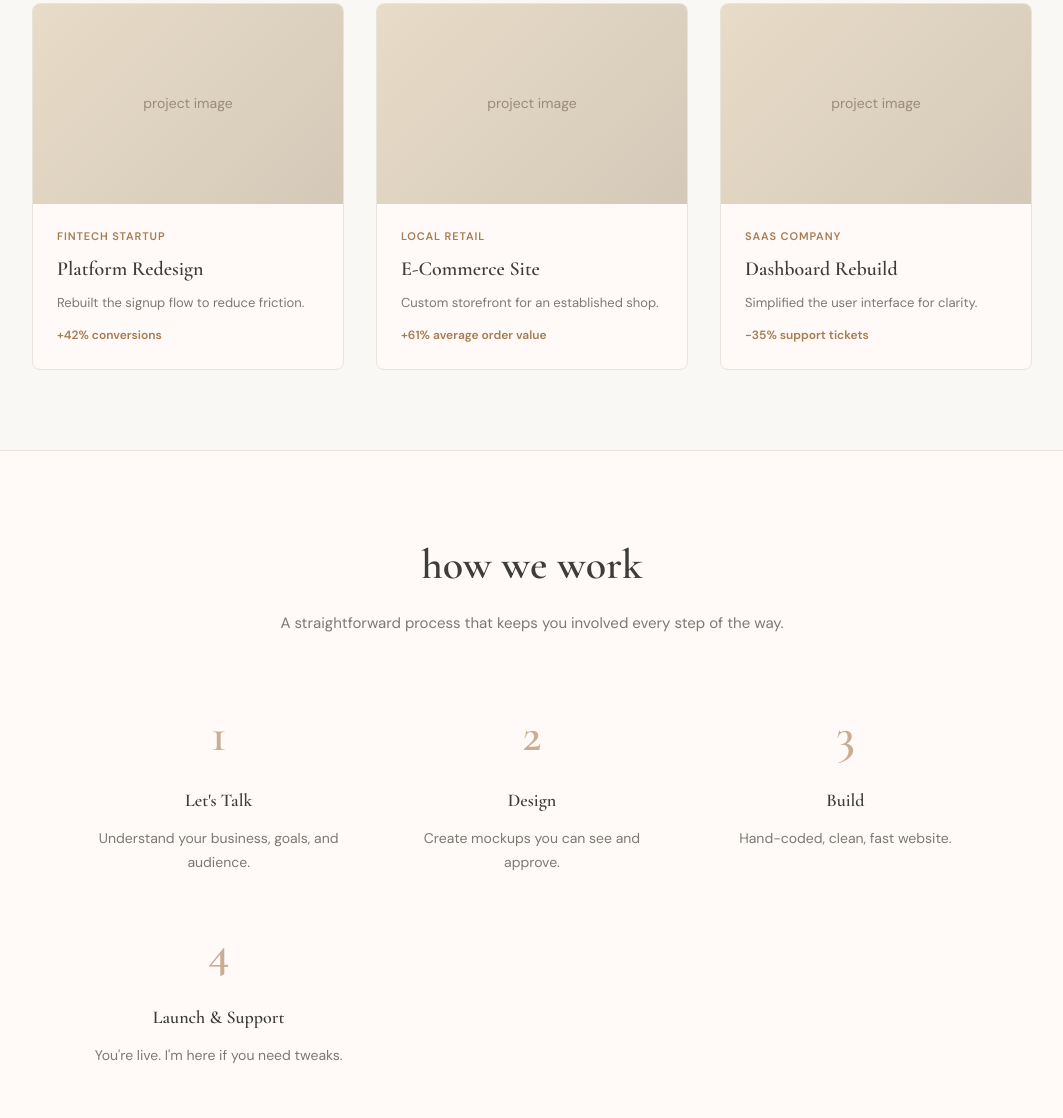
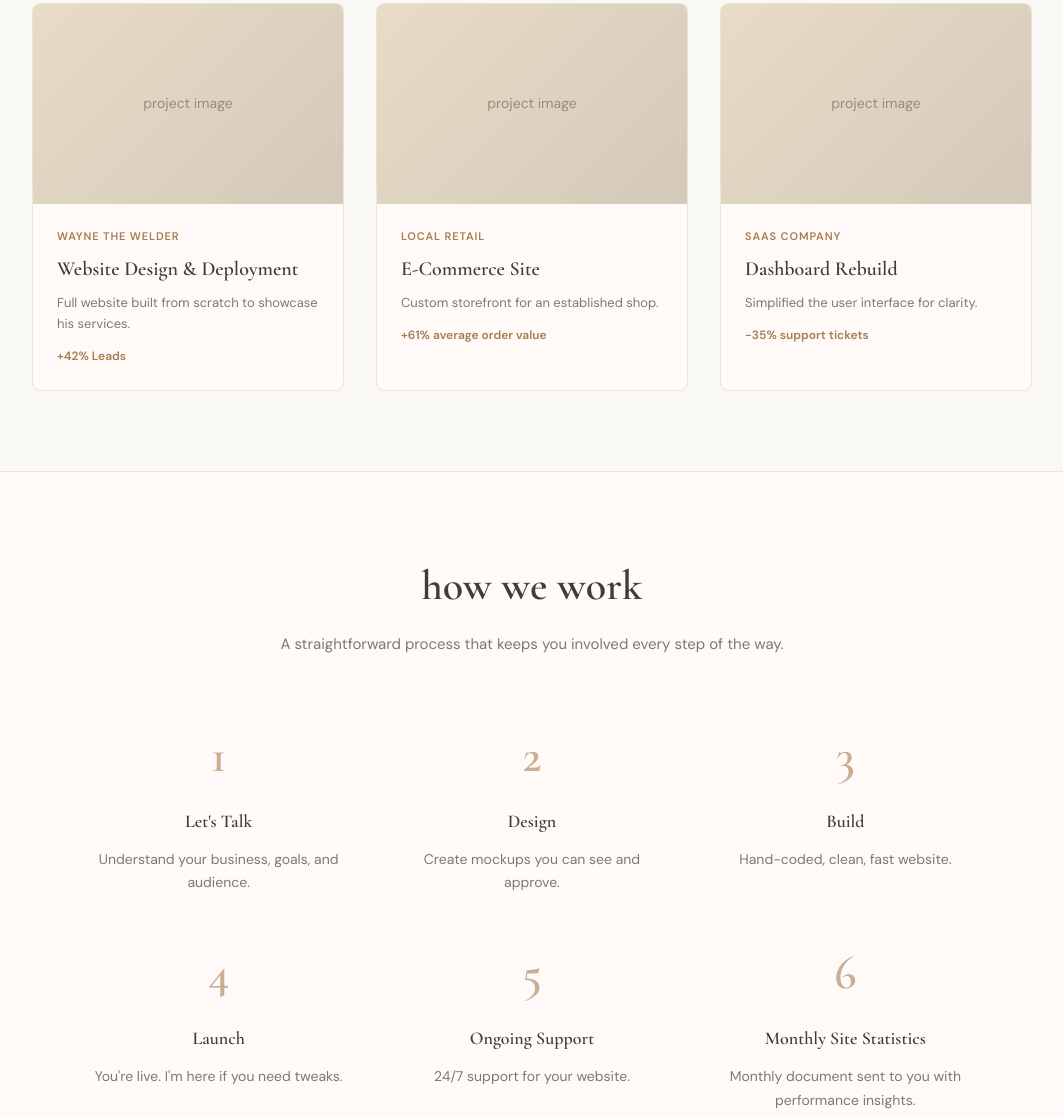
Before and after one commit to pynchxn/chris-tagg-studio, a plain HTML site: page index.html in a window 1280 px wide. Shown: the part 1394-2512 px from the top of the page, without its empty margins (108-1171 px from the left). Drawn offline with nearby package versions, Linux system fonts and the light colour scheme.

Commit message:
Changed the work item to showcase Wayne The Welder's website design and deployment project. Updated the steps section to include ongoing support and monthly site statistics.

```diff
--- a/index.html
+++ b/index.html
@@ -600,10 +600,10 @@
       <div class="work-item">
         <div class="work-image">project image</div>
         <div class="work-content">
-          <div class="work-label">fintech startup</div>
-          <h3 class="work-title">Platform Redesign</h3>
-          <p class="work-desc">Rebuilt the signup flow to reduce friction.</p>
-          <div class="work-stat">+42% conversions</div>
+          <div class="work-label">Wayne The Welder</div>
+          <h3 class="work-title">Website Design & Deployment</h3>
+          <p class="work-desc">Full website built from scratch to showcase his services.</p>
+          <div class="work-stat">+42% Leads</div>
         </div>
       </div>
       <div class="work-item">
@@ -650,8 +650,18 @@
       </div>
       <div class="step">
         <div class="step-number">4</div>
-        <h3 class="step-title">Launch & Support</h3>
+        <h3 class="step-title">Launch</h3>
         <p class="step-desc">You're live. I'm here if you need tweaks.</p>
+      </div>
+        <div class="step">
+        <div class="step-number">5</div>
+        <h3 class="step-title">Ongoing Support</h3>
+        <p class="step-desc">24/7 support for your website.</p>
+      </div>
+        <div class="step">
+        <div class="step-number">6</div>
+        <h3 class="step-title">Monthly Site Statistics</h3>
+        <p class="step-desc">Monthly document sent to you with performance insights.</p>
       </div>
     </div>
   </section>
```
